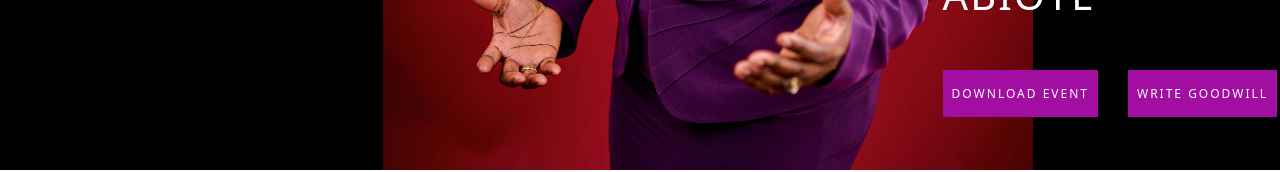
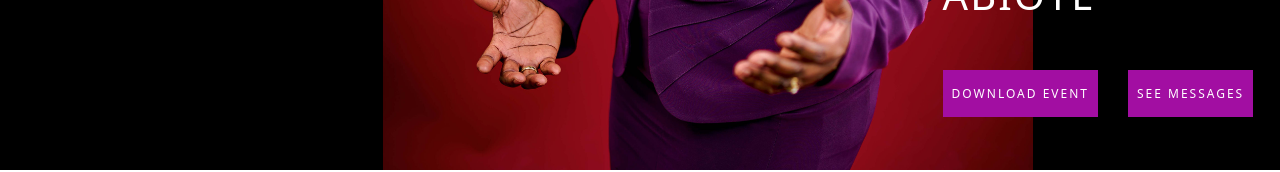
Before and after one commit to deHypeChief/happy_birthday_site, a React (Vite) app in the folder client/: page / in a window 1280 px wide. Shown: the part 630-802 px from the top of the page. Built offline with nearby package versions, Linux system fonts and the light colour scheme.

Commit message:
messsages commit

```diff
--- a/client/src/pages/home.jsx
+++ b/client/src/pages/home.jsx
@@ -39,8 +39,8 @@ function HomeContent() {
                                 <Link to='https://drive.google.com/file/d/1f4E1U-OuWmUocFg9OuaoMpw1p_c_kwIX/view?usp=sharing'>
                                     <button>Download Event</button>
                                 </Link>
-                                <Link to='/newPost'>
-                                    <button>Write Goodwill</button>
+                                <Link to='https://happy-birthday-site.vercel.app/'>
+                                    <button>See Messages</button>
                                 </Link>
                             </div>
                         </div>
```
